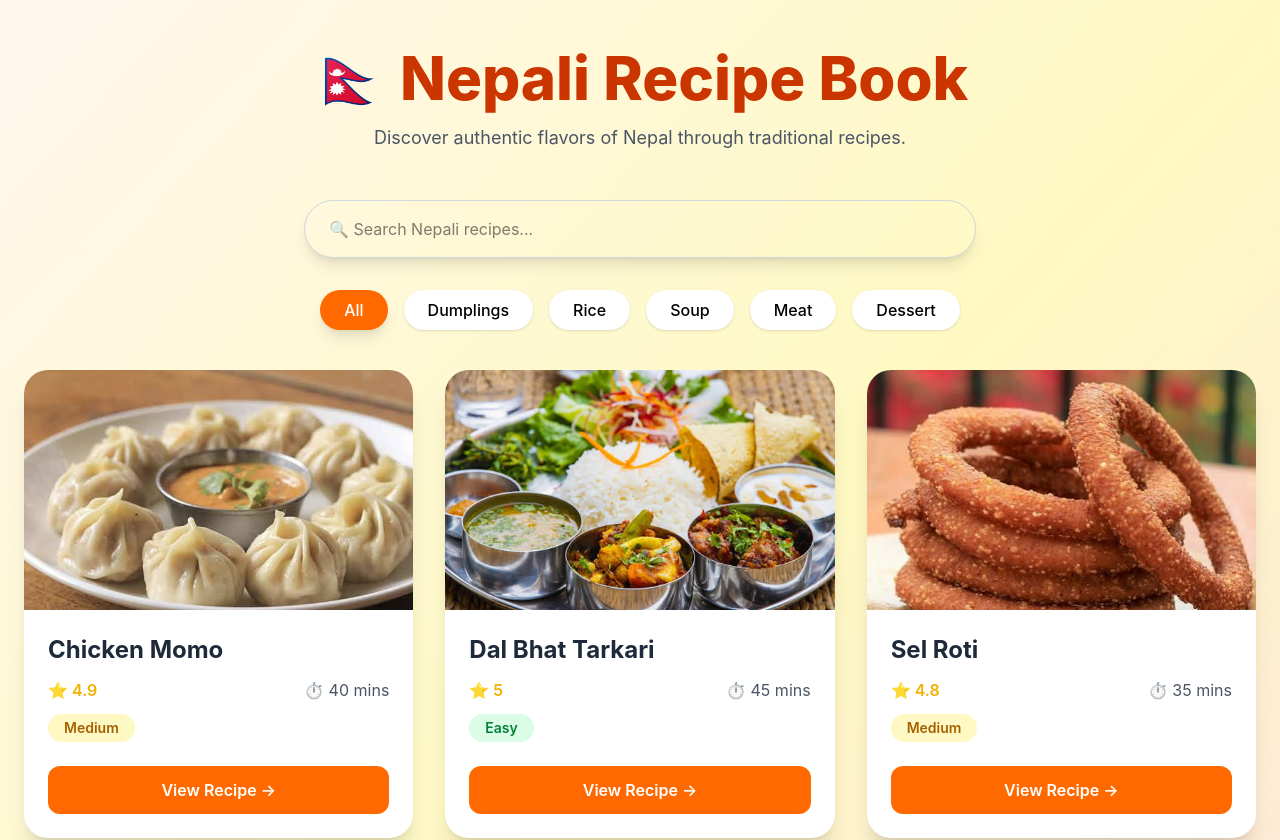
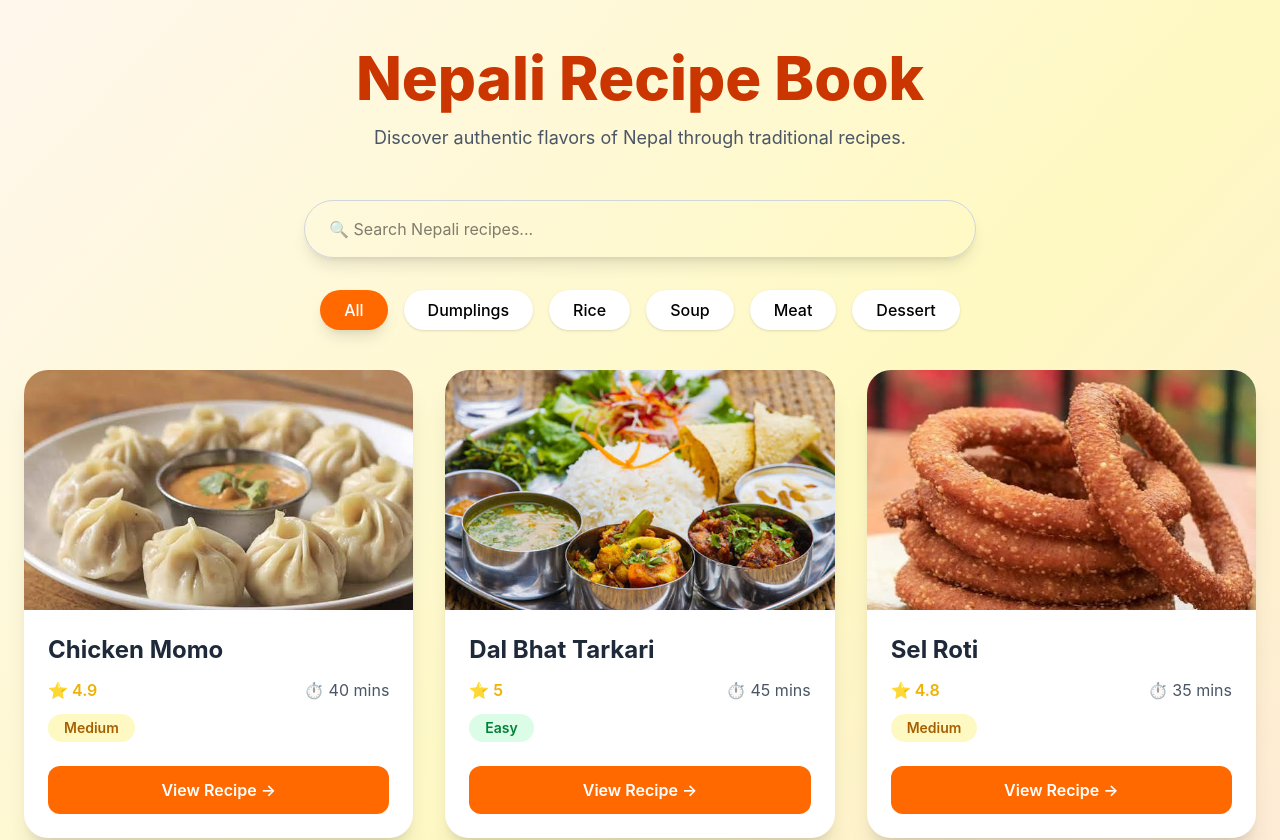
Before and after one commit to Agraz-10/recipe-card-app, a React (Vite) app in the folder recipe-card-app/: page / in a window 1280 px wide. Shown: the top 840 px of the page. Built offline with nearby package versions, Linux system fonts and the light colour scheme.

Commit message:
style: enhance the header layout

```diff
--- a/recipe-card-app/src/components/Header.jsx
+++ b/recipe-card-app/src/components/Header.jsx
@@ -3,7 +3,7 @@ function Header() {
     <header className="text-center py-12">
 
       <h1 className="text-6xl font-extrabold text-orange-700">
-        🇳🇵 Nepali Recipe Book
+        Nepali Recipe Book
       </h1>
 
       <p className="mt-4 text-lg text-gray-600 max-w-2xl mx-auto">
```
